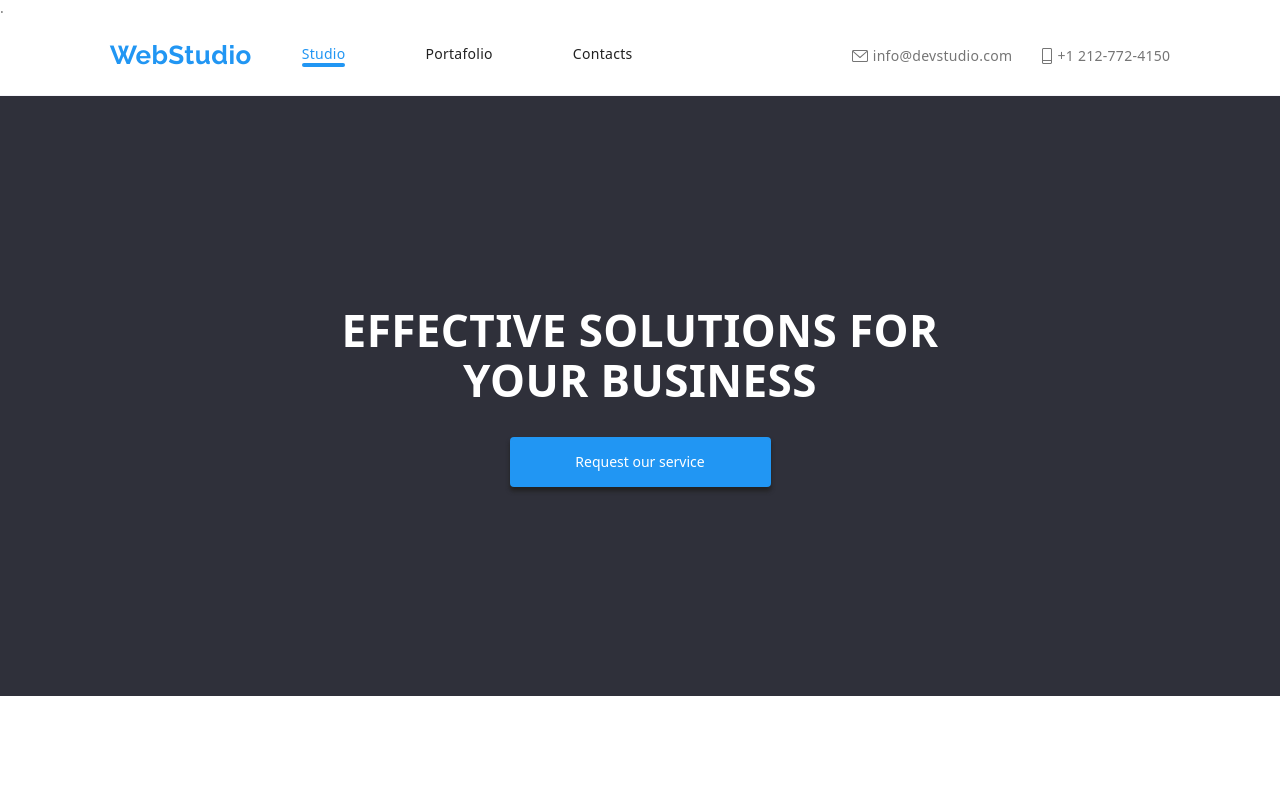
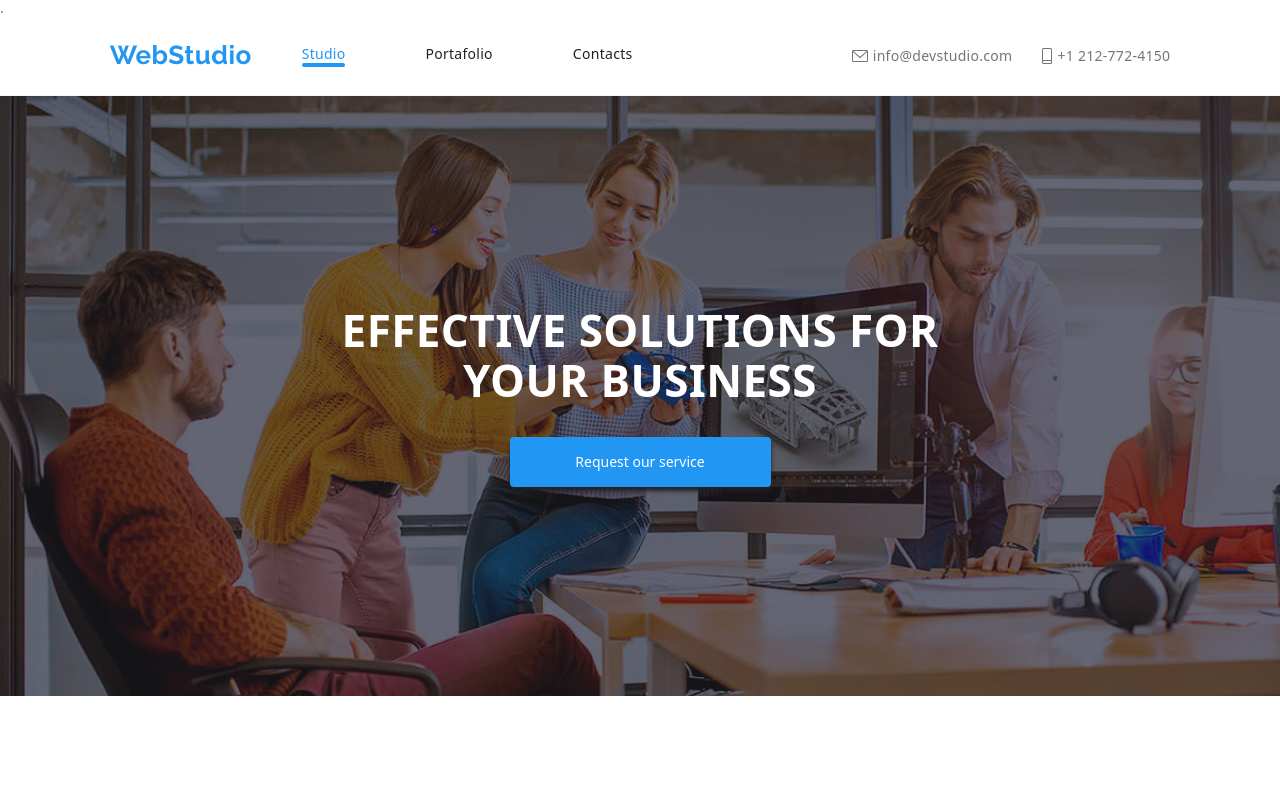
Before and after one commit to marce0321/goit-markup-hw-04, a plain HTML site: page index.html in a window 1280 px wide. Shown: the top 787 px of the page. Drawn offline with Linux system fonts and the light colour scheme.

Commit message:
modified css

```diff
--- a/css/styles.css
+++ b/css/styles.css
@@ -158,7 +158,7 @@ header nav .menu .menu-link {
     position: absolute;
     width: 100%;
     height: 100%;
-    background:linear-gradient( rgba(47, 48, 58, 0.4), rgba(47, 48, 58, 0.4)),url(./images/background.jpg);
+    background:linear-gradient( rgba(47, 48, 58, 0.4), rgba(47, 48, 58, 0.4)),url(/images/background.jpg);
 
     }
 
```
